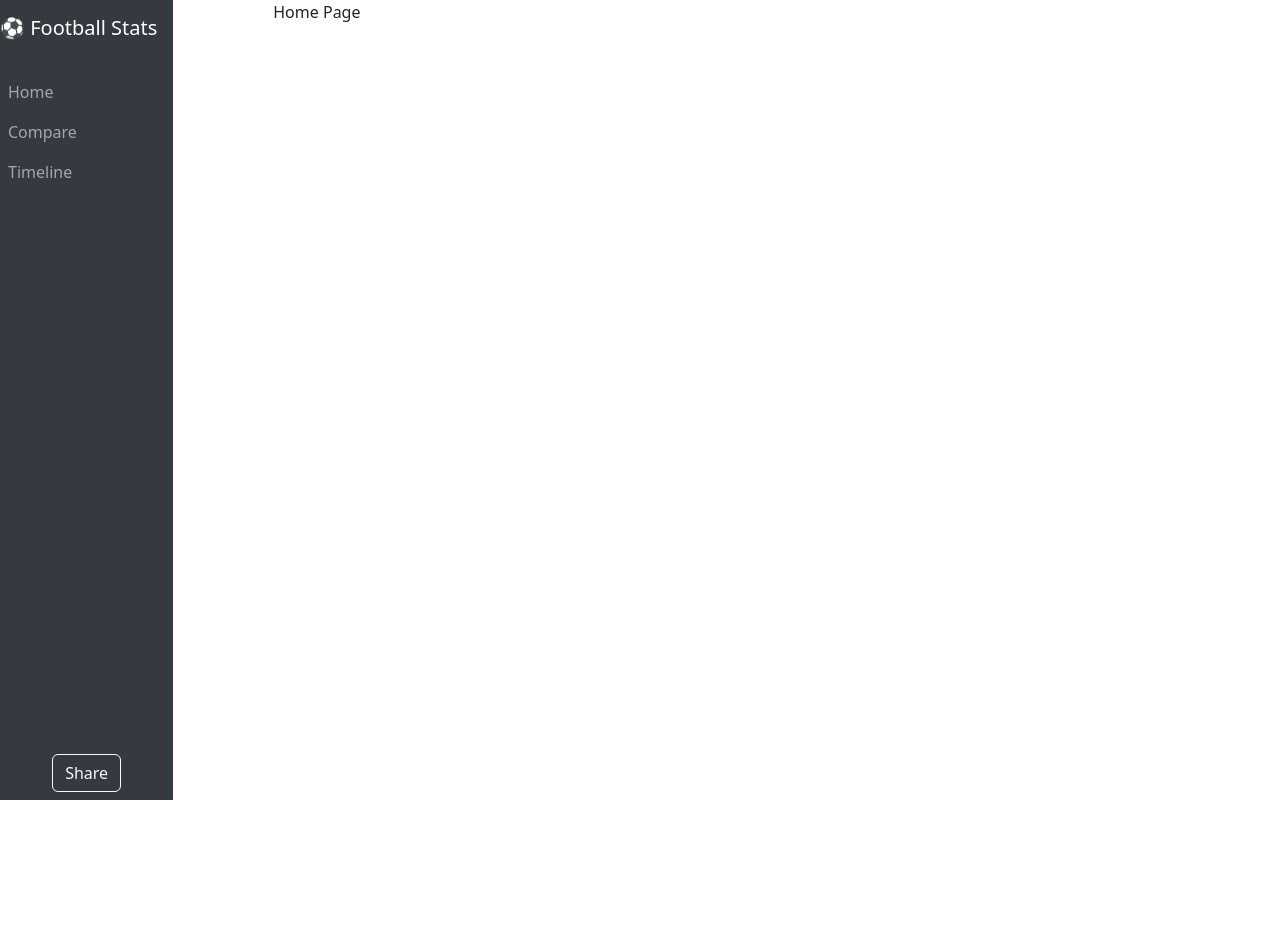
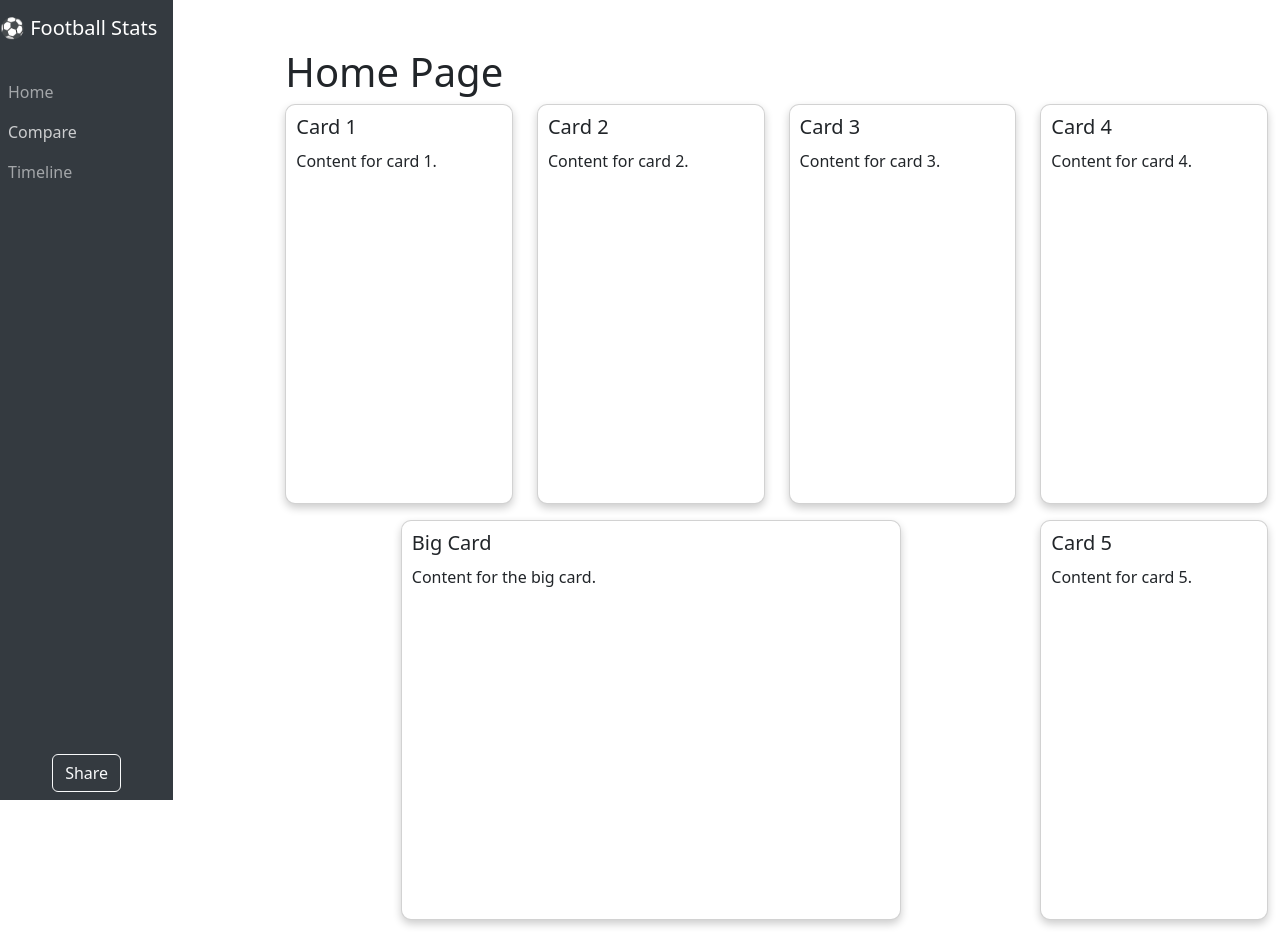
Before and after one commit to 231256leRouxFNF/formative-one-football-stats, a React (Create React App) app in the folder football-stats/: page / in a window 1280 px wide. Before the commit the page ends 800 px from the top, so only its background shows below. Built offline with nearby package versions, Linux system fonts and the light colour scheme.

Commit message:
cards
cards have been added to all the pages with the graphs, ui, and text being the only work left to complete.

👍(•_•)👍

```diff
--- a/football-stats/src/components/TeamComparisonCard.css
+++ b/football-stats/src/components/TeamComparisonCard.css
@@ -3,19 +3,22 @@
   box-shadow: 0 4px 8px rgba(0, 0, 0, 0.2); /* Shadow for the card */
   margin-top: 20px; /* Adjust the top margin to lower the cards */
   min-height: 400px; /* Add minimum height to the cards */
+  width: 100%; /* Adjust the width to fit within the container */
+  max-width: 500px; /* Set a maximum width for the cards */
+  margin: 0 auto; /* Center the cards within the column */
 }
 
 .card-body {
-  padding: 20px; /* Padding inside the card body */
+  padding: 10px; /* Reduce padding to make the card content more compact */
 }
 
 .card-title {
-  font-size: 1.5rem; /* Font size for the card title */
+  font-size: 1.25rem; /* Adjust the font size of the card title */
   margin-bottom: 10px; /* Margin below the card title */
 }
 
 .card-text {
-  font-size: 1rem; /* Font size for the card text */
+  font-size: 1rem; /* Adjust the font size of the card text */
   margin-bottom: 5px; /* Margin below the card text */
 }
 
@@ -46,7 +49,7 @@
 }
 
 .small-chart-container {
-  width: 300px; /* Set a fixed width for the smaller chart */
+  width: 350px; /* Set a fixed width for the smaller chart */
   margin: 0 auto; /* Center the smaller chart */
 }
 
--- a/football-stats/src/components/TeamComparisonCard.js
+++ b/football-stats/src/components/TeamComparisonCard.js
@@ -1,6 +1,6 @@
 import React from 'react';
+import { Bar, Pie, Radar, Line } from 'react-chartjs-2';
 import 'bootstrap/dist/css/bootstrap.min.css';
-import { Bar, Pie, Radar } from 'react-chartjs-2';
 import './TeamComparisonCard.css';
 import { Chart as ChartJS, CategoryScale, LinearScale, BarElement, ArcElement, RadialLinearScale, PointElement, LineElement, Title, Tooltip, Legend } from 'chart.js';
 
@@ -59,6 +59,28 @@ const TeamComparisonCard = ({ team }) => {
     ],
   };
 
+  const lineData = {
+    labels: ['Wins', 'Losses', 'Draws', 'Goals Scored', 'Goals Conceded'],
+    datasets: [
+      {
+        label: team.name,
+        data: [team.wins, team.losses, team.draws, team.goalsScored, team.goalsConceded],
+        backgroundColor: 'rgba(75, 192, 192, 0.2)',
+        borderColor: 'rgba(75, 192, 192, 1)',
+        borderWidth: 1,
+      },
+    ],
+  };
+
+  // Chart options to move the legend below the chart
+  const chartOptions = {
+    plugins: {
+      legend: {
+        position: 'bottom', // Move the legend to the bottom
+      },
+    },
+  };
+
   return (
     <div className="card bg-dark text-white mb-4">
       <div className="card-body">
@@ -66,16 +88,16 @@ const TeamComparisonCard = ({ team }) => {
         <div className="row">
           <div className="col-md-6 chart-container">
             <h3>Recent Goals Comparison</h3>
-            <Bar data={barData} />
+            <Bar data={barData} options={chartOptions} />
           </div>
           <div className="col-md-6 chart-container">
             <h3>Match Outcomes</h3>
-            <Pie data={pieData} />
+            <Pie data={pieData} options={chartOptions} />
           </div>
         </div>
         <div className="chart-container mt-4 small-chart-container">
           <h3>Team Strengths</h3>
-          <Radar data={radarData} />
+          <Radar data={radarData} options={chartOptions} />
         </div>
       </div>
     </div>
--- a/football-stats/src/pages/ComparisonPage.js
+++ b/football-stats/src/pages/ComparisonPage.js
@@ -2,11 +2,15 @@ import React from 'react';
 import TeamComparisonCard from '../components/TeamComparisonCard';
 import 'bootstrap/dist/css/bootstrap.min.css';
 import '../components/TeamComparisonCard.css'; // Import the CSS file
+import { Chart as ChartJS, CategoryScale, LinearScale, PointElement, LineElement, Title, Tooltip, Legend } from 'chart.js';
 
-console.log('ComparisonPage.js loaded');
+ChartJS.register(CategoryScale, LinearScale, PointElement, LineElement, Title, Tooltip, Legend);
+
+console.log('ComparisonPage: ANAKIN: Dont lecture me, Obi-Wan. I see through the lies of the Jedi. I do not fear the dark side as you do. I have brought peace, justice, freedom, and security to my new Empire.');
+
 
 const ComparisonPage = () => {
-  console.log('ComparisonPage component rendered');
+  console.log('ComparisonPage: OBI-WAN: Your new Empire?');
 
   const teamA = {
     name: 'Team A',
@@ -26,19 +30,30 @@ const ComparisonPage = () => {
     goalsConceded: 18,
   };
 
+  // Chart options to move the legend below the chart
+  const chartOptions = {
+    plugins: {
+      legend: {
+        position: 'bottom', // Move the legend to the bottom
+      },
+    },
+  };
+
   return (
     <div className="container mt-5">
       <h1>Comparison Page</h1>
       <div className="row">
         <div className="col-md-6">
-          <TeamComparisonCard team={teamA} />
+          <TeamComparisonCard team={teamA} chartOptions={chartOptions} />
         </div>
         <div className="col-md-6">
-          <TeamComparisonCard team={teamB} />
+          <TeamComparisonCard team={teamB} chartOptions={chartOptions} />
         </div>
       </div>
     </div>
   );
 };
 
+console.log('ComparisonPage: ANAKIN: Dont make me kill.');
+
 export default ComparisonPage;
--- a/football-stats/src/pages/HomePage.js
+++ b/football-stats/src/pages/HomePage.js
@@ -1,11 +1,80 @@
+// Importing necessary modules and components
 import React from 'react';
 import 'bootstrap/dist/css/bootstrap.min.css';
+import { Chart as ChartJS, CategoryScale, LinearScale, PointElement, LineElement, Title, Tooltip, Legend } from 'chart.js';
 
-console.log('HomePage.js loaded');
+ChartJS.register(CategoryScale, LinearScale, PointElement, LineElement, Title, Tooltip, Legend);
 
+console.log('HomePage: Hello there');
+
+// Defining the HomePage component
 const HomePage = () => {
+  // Logging to the console that the component has been rendered
   console.log('HomePage component rendered');
-  return <div>Home Page</div>;
+  console.log('HomePage: General Kenobi');
+
+  // Returning the JSX to render the component
+  return (
+    <div className="container mt-5">
+      <h1>Home Page</h1>
+      <div className="row">
+        {/* Top row with 3 smaller cards */}
+        <div className="col-md-3 mb-3">
+          <div className="card">
+            <div className="card-body">
+              <h5 className="card-title">Card 1</h5>
+              <p className="card-text">Content for card 1.</p>
+            </div>
+          </div>
+        </div>
+        <div className="col-md-3 mb-3">
+          <div className="card">
+            <div className="card-body">
+              <h5 className="card-title">Card 2</h5>
+              <p className="card-text">Content for card 2.</p>
+            </div>
+          </div>
+        </div>
+        <div className="col-md-3 mb-3">
+          <div className="card">
+            <div className="card-body">
+              <h5 className="card-title">Card 3</h5>
+              <p className="card-text">Content for card 3.</p>
+            </div>
+          </div>
+        </div>
+        <div className="col-md-3 mb-3">
+          <div className="card">
+            <div className="card-body">
+              <h5 className="card-title">Card 4</h5>
+              <p className="card-text">Content for card 4.</p>
+            </div>
+          </div>
+        </div>
+      </div>
+      <div className="row">
+        {/* Middle row with 1 big card */}
+        <div className="col-md-9 mb-3">
+          <div className="card">
+            <div className="card-body">
+              <h5 className="card-title">Big Card</h5>
+              <p className="card-text">Content for the big card.</p>
+            </div>
+          </div>
+        </div>
+        {/* Right side with 1 card */}
+        <div className="col-md-3 mb-3">
+          <div className="card">
+            <div className="card-body">
+              <h5 className="card-title">Card 5</h5>
+              <p className="card-text">Content for card 5.</p>
+            </div>
+          </div>
+        </div>
+      </div>
+    </div>
+  );
 };
 
+// Exporting the HomePage component as the default export
 export default HomePage;
```
Also changed, not shown: football-stats/src/pages/TimelinePage.js (+7 -2 lines).
